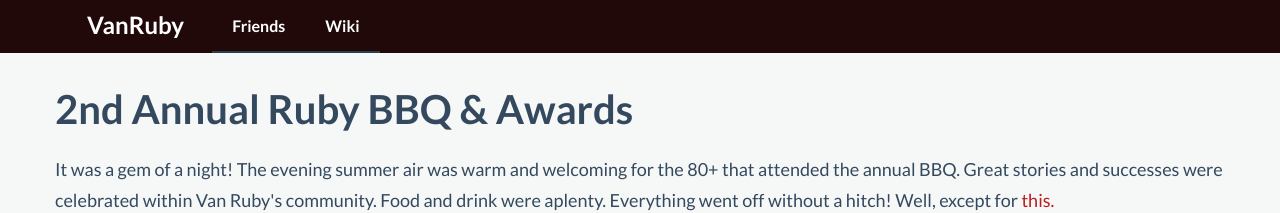
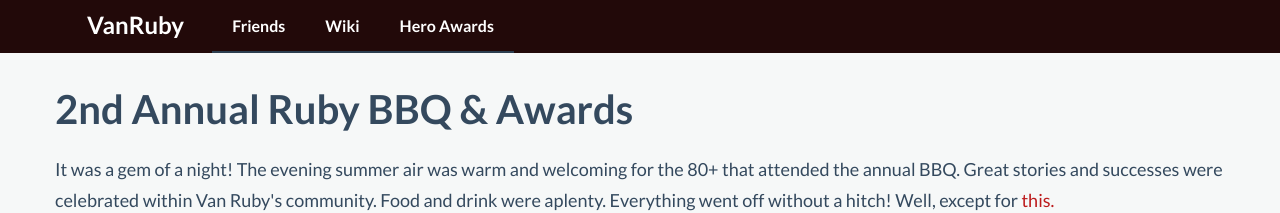
Before and after one commit to vanruby/vanruby.github.io, a Jekyll site: the page built from 2014-heroes.html, in a window 1280 px wide. Shown: the top 213 px of the page. Built offline with Jekyll 4.4.1, drawn with Linux system fonts in a browser that asks for light colours; Markdown is read by kramdown in place of the engine named in the settings.

Commit message:
rename file and add it to the nav

```diff
--- a/_layouts/layout.html
+++ b/_layouts/layout.html
@@ -35,6 +35,7 @@
             <ul class="nav">
               <li><a href="/friends.html">Friends</a></li>
               <li><a href="https://github.com/vanruby/vanruby.github.io/wiki">Wiki</a></li>
+              <li><a href="/2014-heroes.html">Hero Awards</a></li>
             </ul> <!-- /nav -->
           </div><!--/.nav-collapse -->
         </div>
```
Also changed, not shown: 2014-heroes.html (renamed from 2014-hereos.html).
